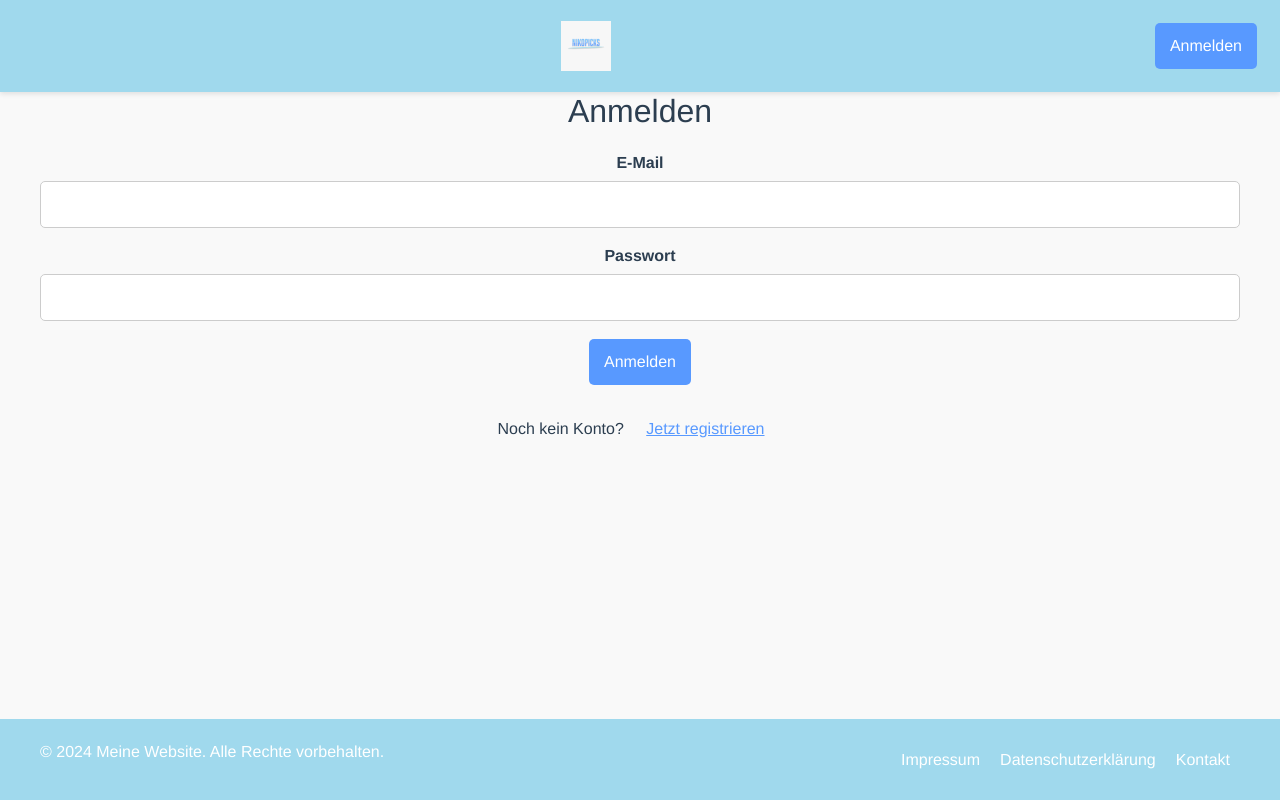
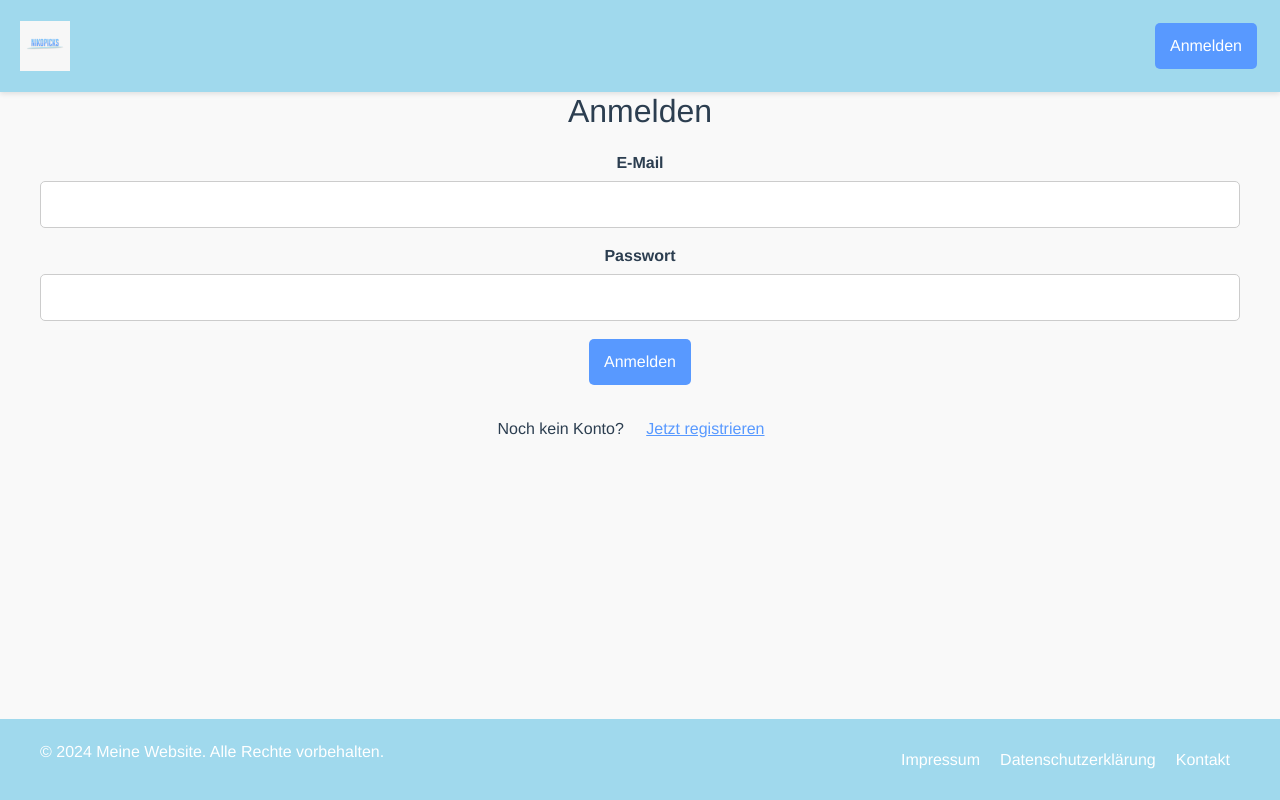
Before and after one commit to Yami49/NikoPick-WebTech-Project, a Vue app in the folder frontend/: page /signin in a window 1280 px wide. Built offline with nearby package versions, Linux system fonts and the light colour scheme.

Commit message:
Produktmaneger design angepasst

```diff
--- a/frontend/src/assets/header.css
+++ b/frontend/src/assets/header.css
@@ -2,45 +2,62 @@
 
 .header {
   display: flex;
-  justify-content: space-between;
+  justify-content: space-between; /* Linker und rechter Container auseinanderziehen */
   align-items: center;
   padding: 20px;
   background-color: #a0d9ed;
-  box-shadow: 0 2px 5px rgba(0, 0, 0, 0.1); /* Schatten für einen eleganten Look */
-  flex-wrap: wrap;
+  box-shadow: 0 2px 5px rgba(0, 0, 0, 0.1);
 }
 
-/* Logo-Stil */
-.logo {
+/* Linker Container für das Logo */
+.header-left {
   display: flex;
   align-items: center;
-  margin-left: auto;
 }
 
-/* Logo-Bild-Stil */
 .logo img {
-  height: 50px; /* Maximale Höhe des Logos */
-  width: auto; /* Beibehaltung des Seitenverhältnisses */
-  display: block;
+  height: 50px; /* Größe des Logos */
+  width: auto;
 }
 
-nav {
+/* Rechter Container für die Navigationselemente */
+.header-right {
   display: flex;
-  gap: 10px; /* Abstand zwischen Navigationselementen */
+  align-items: center;
+  gap: 20px; /* Abstand zwischen den Elementen */
 }
 
-.header-button {
-  background-color: #5899ff;
+/* Burger-Menü-Stil */
+.burger-button {
+  background-color: transparent;
   border: none;
-  color: white;
-  padding: 10px 15px;
-  border-radius: 5px;
+  font-size: 1.5rem;
   cursor: pointer;
-  transition: background-color 0.3s ease;
 }
 
-.header-button:hover {
-  background-color: #3456a1; /* Hover-Effekt für den Button */
+.menu-dropdown {
+  position: absolute;
+  top: 60px;
+  right: 20px;
+  background-color: white;
+  box-shadow: 0 2px 5px rgba(0, 0, 0, 0.1);
+  border-radius: 5px;
+  z-index: 1000;
+}
+
+.menu-dropdown ul {
+  list-style: none;
+  margin: 0;
+  padding: 10px;
+}
+
+.menu-dropdown li {
+  padding: 10px 15px;
+  cursor: pointer;
+}
+
+.menu-dropdown li:hover {
+  background-color: #f0f0f0;
 }
 
 /* Responsiver Header */
--- a/frontend/src/components/HeaderComponente.vue
+++ b/frontend/src/components/HeaderComponente.vue
@@ -1,25 +1,55 @@
 <template>
   <header class="header">
+    <!-- Logo auf der linken Seite -->
+    <div class="header-left">
       <div class="logo" @click="navigateHome" style="cursor: pointer">
         <img src="@/assets/images/nikopick-logo.jpeg" alt="App Logo" />
       </div>
+    </div>
 
-    <!-- Rolle anzeigen, wenn der Benutzer eingeloggt ist -->
-    <nav>
-      <span v-if="eventBus.userRole">
-        Eingeloggt als {{ eventBus.userRole }}
-      </span>
+    <!-- Navigationselemente auf der rechten Seite -->
+    <div class="header-right">
+      <!-- Burger-Menü -->
+      <nav v-if="eventBus.userRole" class="burger-menu">
+        <button @click="toggleMenu" class="burger-button">☰</button>
+        <div v-if="isMenuOpen" class="menu-dropdown">
+          <ul>
+            <li @click="navigateTo('/product')">Products</li>
+            <li
+              v-if="eventBus.userRole === 'admin'"
+              @click="navigateTo('/message')"
+            >
+              Messages
+            </li>
+            <li
+              v-if="eventBus.userRole === 'admin'"
+              @click="navigateTo('/category')"
+            >
+              Categories
+            </li>
+            <li
+              v-if="eventBus.userRole === 'user'"
+              @click="navigateTo('/cart')"
+            >
+              Warenkorb
+            </li>
+          </ul>
+        </div>
       </nav>
 
-    <!-- Abmelden-Button anzeigen, wenn der Benutzer eingeloggt ist -->
+      <!-- Rolle anzeigen -->
       <nav v-if="eventBus.userRole">
-      <button @click="logout">Abmelden</button>
+        <span>{{ eventBus.userRole }}</span>
       </nav>
 
-    <!-- Anmelden-Button anzeigen, wenn der Benutzer nicht eingeloggt ist -->
-    <nav v-if="!eventBus.userRole">
-      <button class="header-button" @click="navigateSignin">Anmelden</button>
+      <!-- Anmelden/Abmelden -->
+      <nav>
+        <button v-if="eventBus.userRole" @click="logout">Abmelden</button>
+        <button v-else class="header-button" @click="navigateSignin">
+          Anmelden
+        </button>
       </nav>
+    </div>
   </header>
 </template>
 
@@ -31,6 +61,7 @@ export default {
   data() {
     return {
       eventBus,
+      isMenuOpen: false, // Zustand für das Burger-Menü
     };
   },
   created() {
@@ -53,12 +84,20 @@ export default {
       this.$router.push("/");
     },
     logout() {
-      localStorage.removeItem("token"); // Token aus dem lokalen Speicher entfernen
-      eventBus.clearUserRole(); // Setze die Rolle im eventBus zurück
-      window.location.reload(); // Seite neu laden
+      localStorage.removeItem("token");
+      eventBus.clearUserRole();
+      window.location.reload();
+    },
+    toggleMenu() {
+      this.isMenuOpen = !this.isMenuOpen; // Burger-Menü ein-/ausblenden
+    },
+    navigateTo(path) {
+      this.$router.push(path);
+      this.isMenuOpen = false; // Menü schließen nach Navigation
     },
   },
 };
 </script>
 
 <style src="../assets/header.css"></style>
+<style src="../assets/styles.css"></style>
--- a/frontend/src/components/MessageList.vue
+++ b/frontend/src/components/MessageList.vue
@@ -12,6 +12,7 @@
         :key="msg.id"
         class="message-card"
         @click="goToMessageDetail(msg.id)"
+        style="cursor: pointer"
       >
         <div class="message-header">
           <h2>{{ msg.name }}</h2>
--- a/frontend/src/components/ProductManager.vue
+++ b/frontend/src/components/ProductManager.vue
@@ -62,13 +62,16 @@
         <span>
           {{ p.name }} - {{ p.price }}€ - {{ getCategoryName(p.category) }}
         </span>
-        <!-- Buttons nur für Admins anzeigen -->
+
+        <div class="button-group">
           <router-link :to="`/products/${p.id}`">
             <button>Ansehen</button>
           </router-link>
+          <!-- Buttons nur für Admins anzeigen -->
           <div class="button-group" v-if="userRole === 'admin'">
             <button @click="editProduct(p)">Bearbeiten</button>
             <button @click="deleteProduct(p.id)">Löschen</button>
+          </div>
         </div>
       </li>
     </ul>
```
Lines whose indentation alone changed are shown as unchanged.
